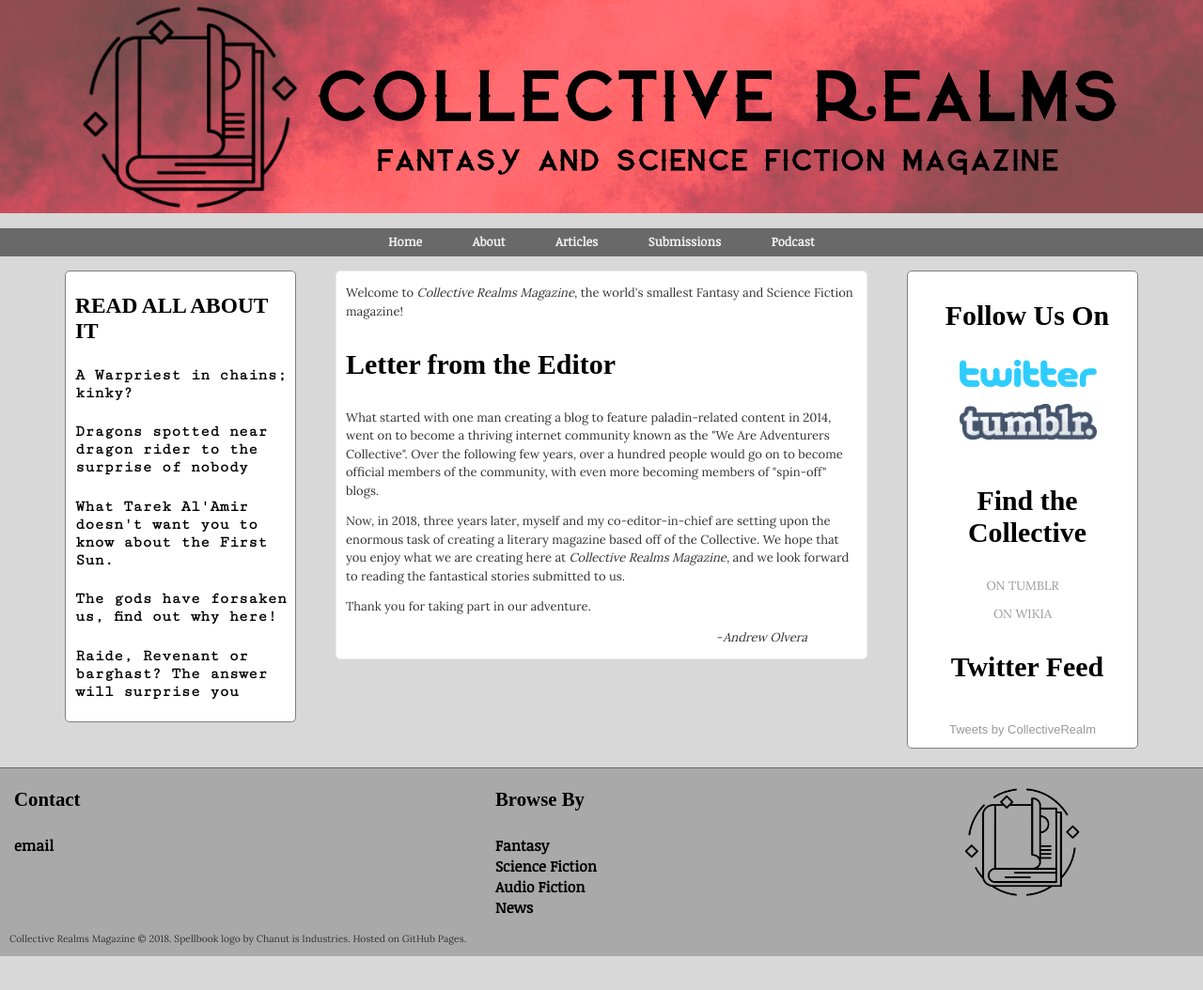
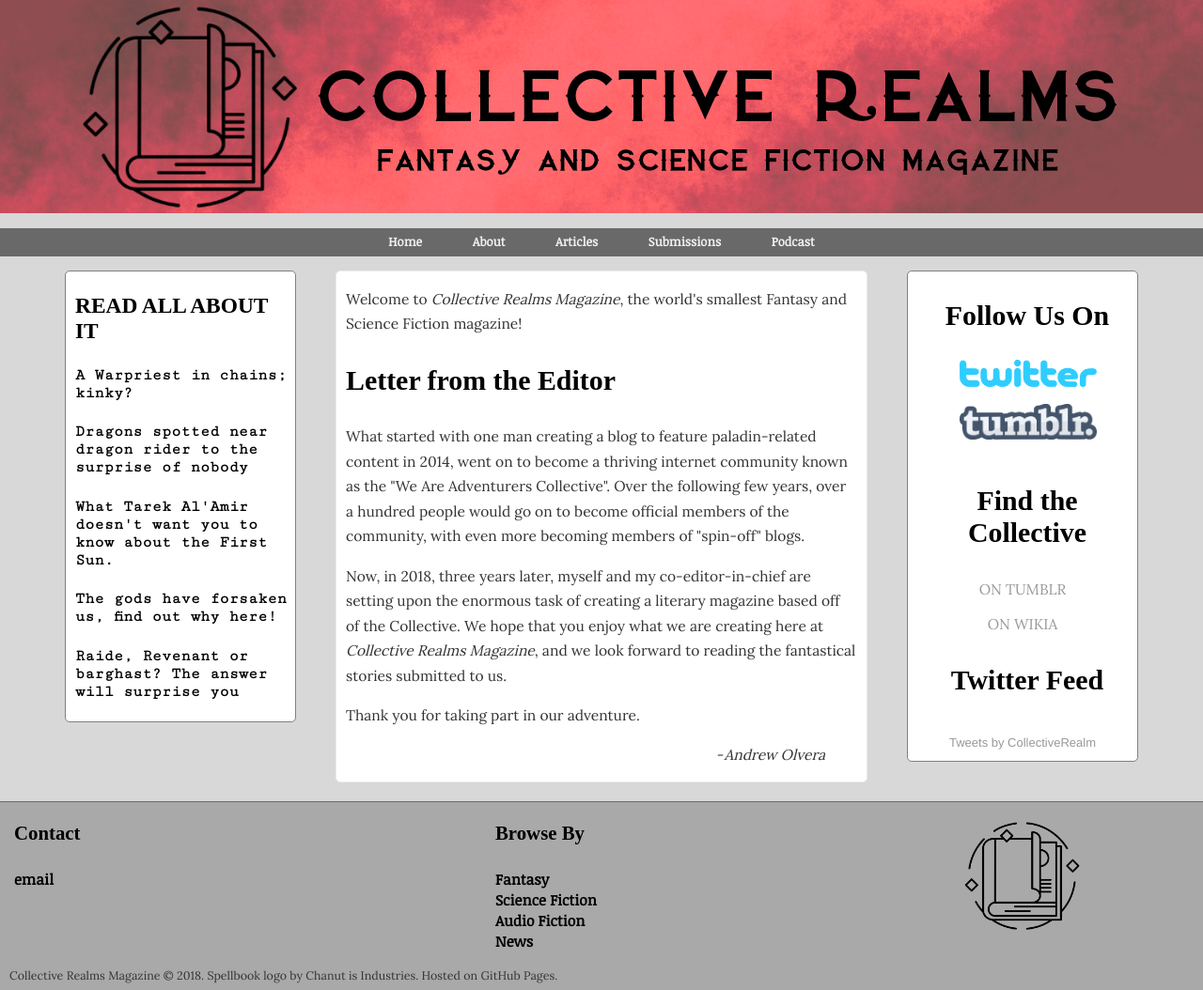
Before and after one commit to collectiverealms/collectiverealms, a Jekyll site: the page built from index.html, in a window 1280 px wide. Shown: the whole page at 94% size. Built offline with Jekyll 4.4.1, drawn with Linux system fonts in a browser that asks for light colours; some web fonts are replaced; the list of posts is cut into pages by our own code; comment, search, counter and statistics services are not loaded; before the commit the page ends 1018 px from its top, so only the background shows below that.

Commit message:
Update main.css

```diff
--- a/css/main.css
+++ b/css/main.css
@@ -20,8 +20,8 @@ body {
                     }
 
                     p {
-                        font-size: 1em;
-                        line-height: 1.5em;
+                        font-size: 1.2em;
+                        line-height: 1.7em;
                         color: #333;
                         font-family: 'Lora', serif;
                         padding-left: 10px;
```
